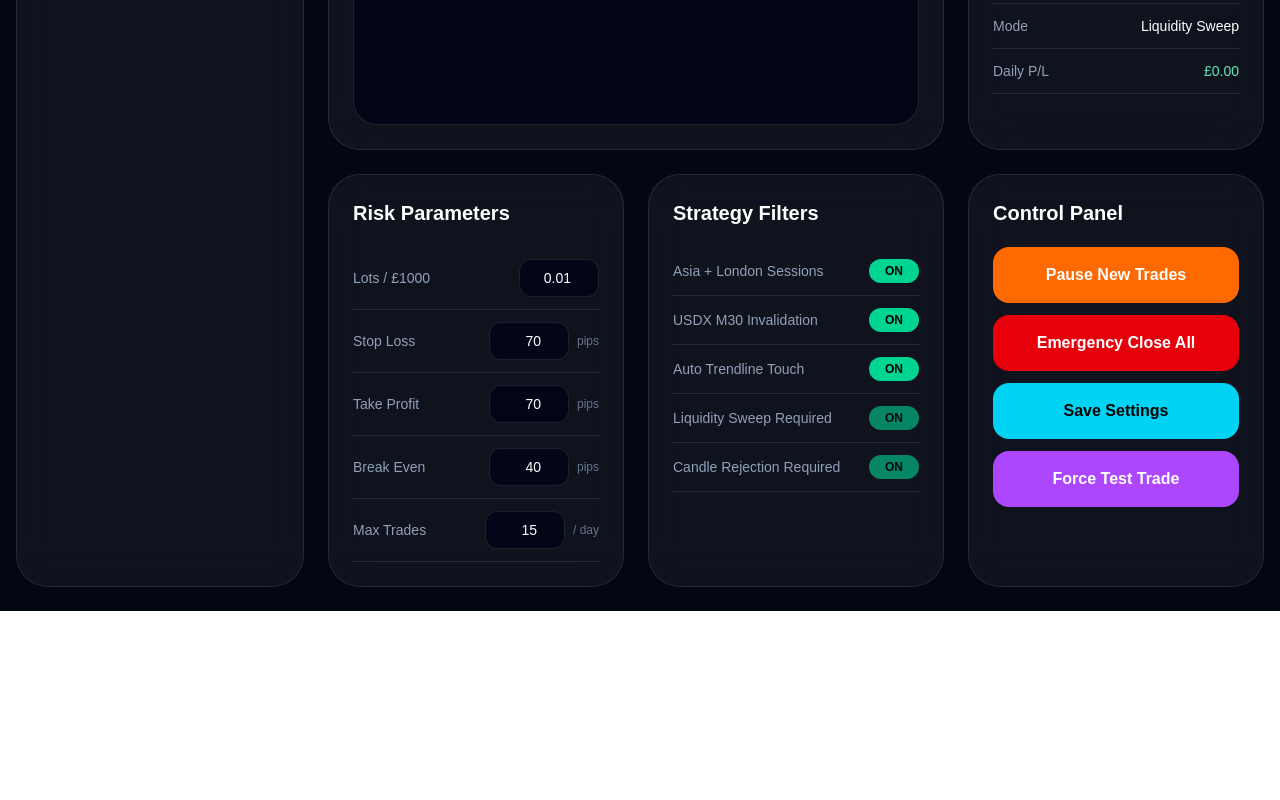
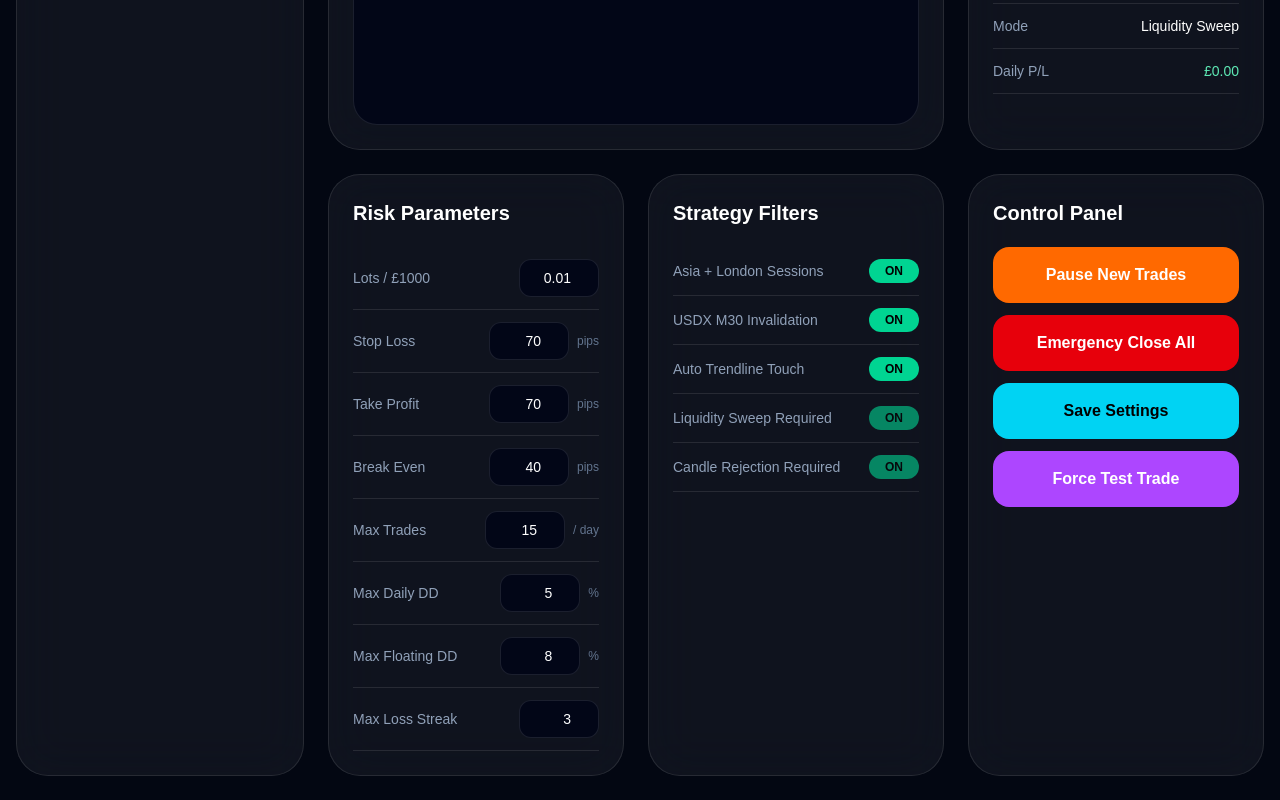
Before and after one commit to quinnhfx/gold-sniper-dashboard, a Next.js app: page / in a window 1280 px wide. Shown: the part 620-1420 px from the top of the page. Before the commit the page ends 1231 px from the top, so only its background shows below. Built offline with nearby package versions, Linux system fonts and the light colour scheme; no server answers.

Commit message:
Add risk controls to dashboard

```diff
--- a/app/page.tsx
+++ b/app/page.tsx
@@ -17,6 +17,10 @@ type Settings = {
   pause_trading: boolean;
   close_all: boolean;
   force_test_trade: boolean;
+  max_daily_dd: number;
+  max_floating_dd: number;
+  max_loss_streak: number;
+  risk_lock: boolean;
 };
 type BotStatus = {
   balance: number;
@@ -40,6 +44,10 @@ const defaultSettings: Settings = {
   pause_trading: false,
   close_all: false,
   force_test_trade: false,
+  max_daily_dd: 5,
+  max_floating_dd: 8,
+  max_loss_streak: 3,
+  risk_lock: false,
 };
 const defaultStatus: BotStatus = {
   balance: 0,
@@ -254,6 +262,25 @@ export default function Home() {
                   setSettings({ ...settings, max_trades_per_day: v })
                 }
               />
+              <Field
+                label="Max Daily DD"
+                value={settings.max_daily_dd}
+                suffix="%"
+                onChange={(v) => setSettings({ ...settings, max_daily_dd: v })}
+              />
+
+              <Field
+                label="Max Floating DD"
+                value={settings.max_floating_dd}
+                suffix="%"
+                onChange={(v) => setSettings({ ...settings, max_floating_dd: v })}
+              />
+
+              <Field
+                label="Max Loss Streak"
+                value={settings.max_loss_streak}
+                onChange={(v) => setSettings({ ...settings, max_loss_streak: v })}
+              />
             </Panel>
             <Panel title="Strategy Filters">
               <Toggle
```
